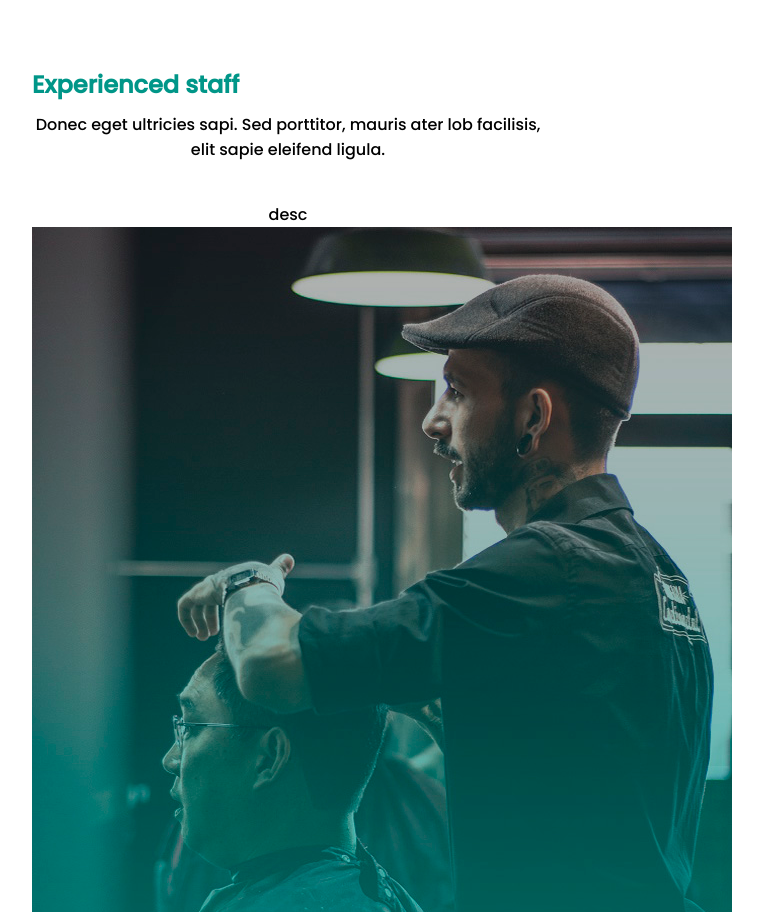
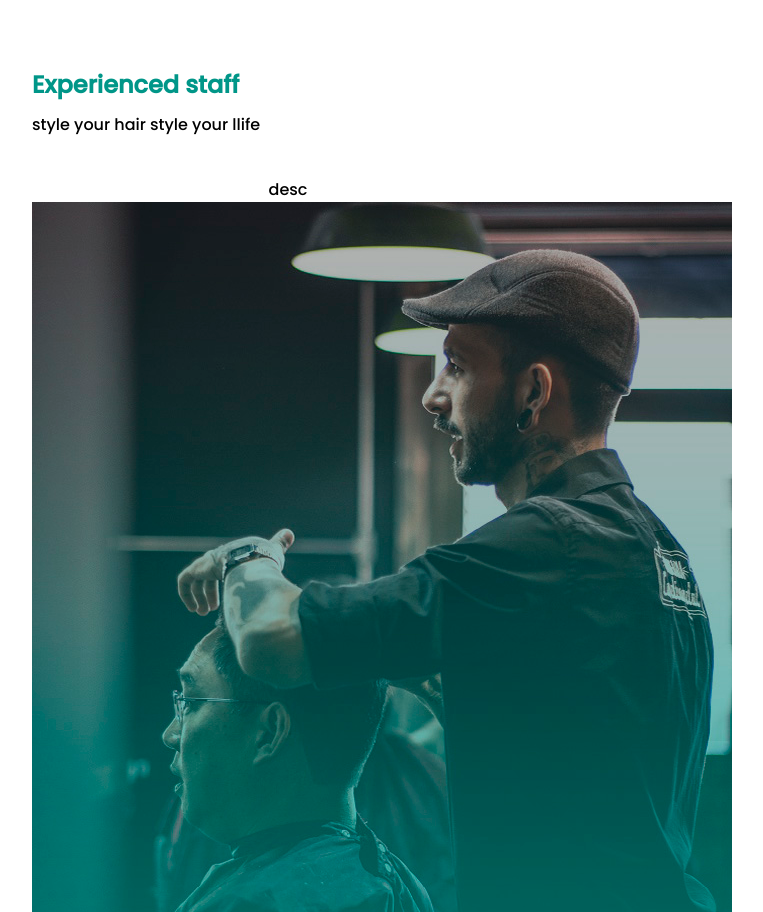
Before and after one commit to tsopsericado/barber-shop, a plain HTML site: page index.html in a window 1280 px wide. Shown: the part 978-1890 px from the top of the page, without its empty margins (96-859 px from the left). Drawn offline with Linux system fonts and the light colour scheme; a web font is replaced by a local one.

Commit message:
First renamed html

```diff
--- a/index1.html
+++ b/index.html
@@ -46,7 +46,7 @@
             <div class="features-desc">
                  <div class="feature-icon"></div>
                  <div class="feature-text">
-                    <p>Donec eget ultricies sapi. Sed porttitor, mauris ater lob facilisis, elit sapie eleifend ligula.</p>
+                    <p>style your hair style your llife</p>
                  </div>
             </div>desc
          </div>
```
